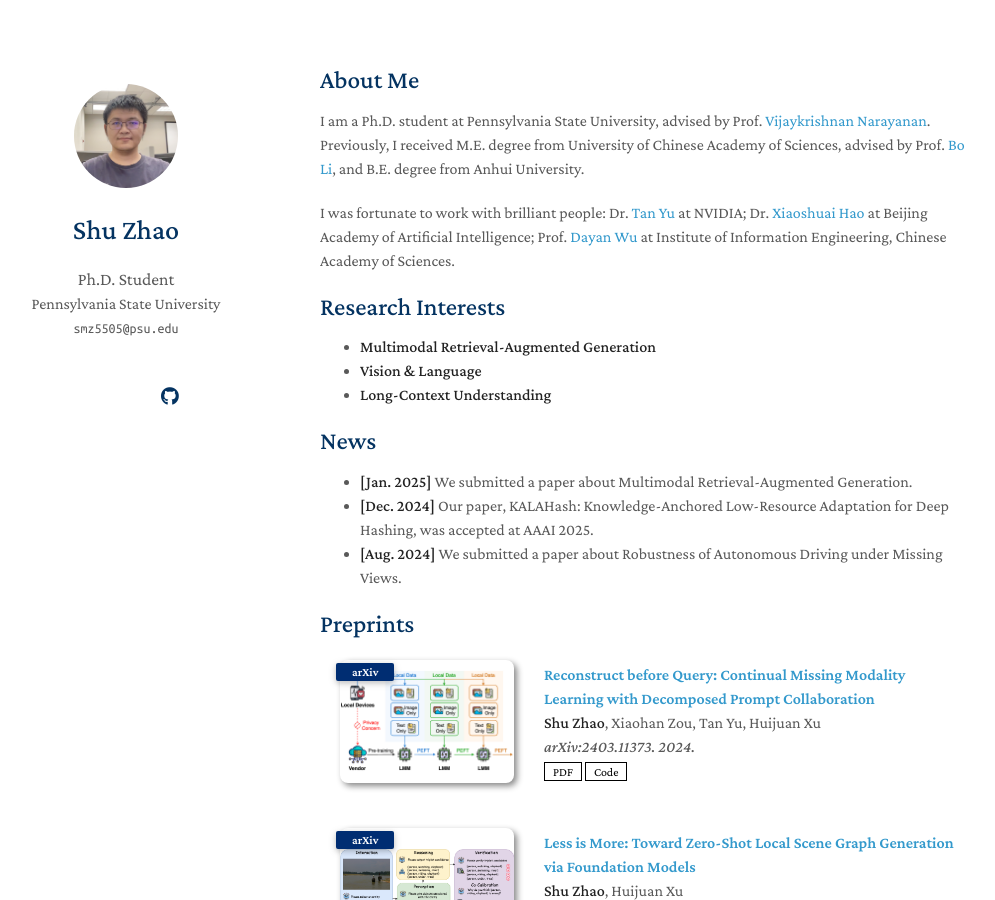
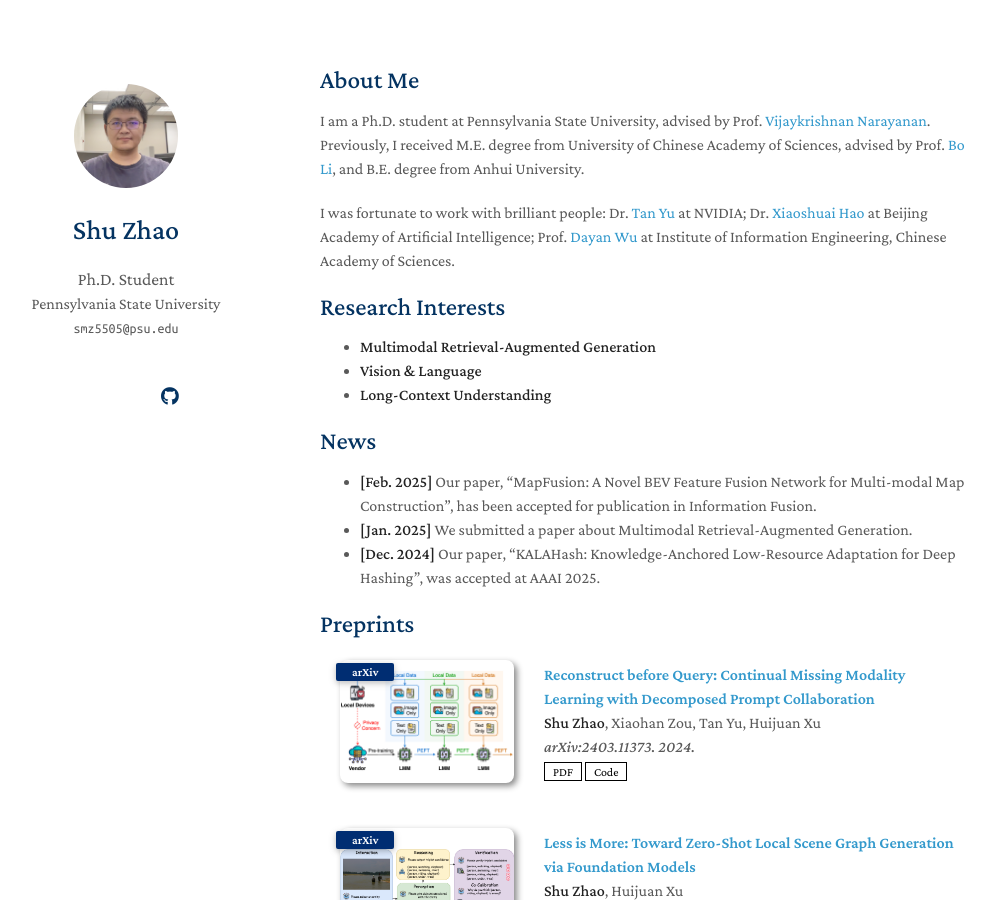
Before and after one commit to Tree-Shu-Zhao/Tree-Shu-Zhao.github.io, a Jekyll site: the page built from index.md, in a window 1280 px wide and 900 px high. Shown: the whole window, without its empty margins (150-1145 px from the left). Built offline with Jekyll 4.4.1, drawn with Linux system fonts in a browser that asks for light colours; nearby versions of some CDN libraries; a style sheet for code colours, icons or effects is not loaded; our own code applies the rules of GitHub Pages for plain Markdown files.

Commit message:
Update index.md

```diff
--- a/index.md
+++ b/index.md
@@ -14,9 +14,9 @@ I was fortunate to work with brilliant people: Dr. [Tan Yu](https://sites.google
 - **Long-Context Understanding**
 
 ## News
+- **[Feb. 2025]** Our paper, "MapFusion: A Novel BEV Feature Fusion Network for Multi-modal Map Construction", has been accepted for publication in Information Fusion.
 - **[Jan. 2025]** We submitted a paper about Multimodal Retrieval-Augmented Generation.
-- **[Dec. 2024]** Our paper, KALAHash: Knowledge-Anchored Low-Resource Adaptation for Deep Hashing, was accepted at AAAI 2025.
-- **[Aug. 2024]** We submitted a paper about Robustness of Autonomous Driving under Missing Views.
+- **[Dec. 2024]** Our paper, "KALAHash: Knowledge-Anchored Low-Resource Adaptation for Deep Hashing", was accepted at AAAI 2025.
 
 {% include_relative _includes/publications.md %}
 
```
